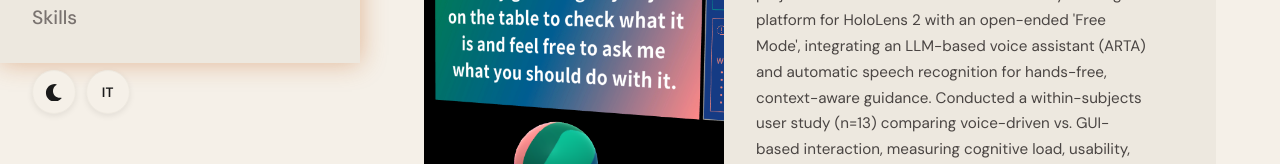
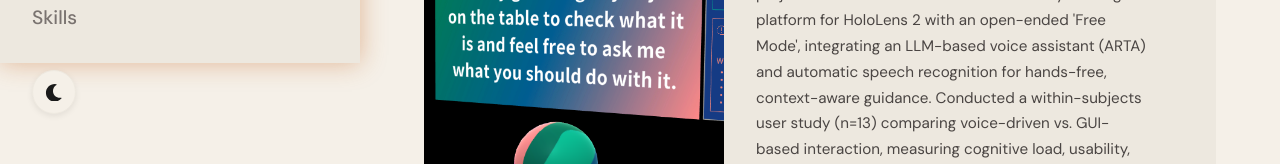
Before and after one commit to GabrielePrinciotta98/portfolio, a React (Vite) app: page / in a window 1280 px wide. Shown: the part 737-901 px from the top of the page. Built offline with nearby package versions, Linux system fonts and the light colour scheme.

Commit message:
commented out language toggle

```diff
--- a/src/components/NavBar.tsx
+++ b/src/components/NavBar.tsx
@@ -4,7 +4,7 @@ import { useState, type JSX } from "react";
 import { contactData, navLinks } from "../data";
 
 import { FaGithub, FaLinkedin, FaPhone } from 'react-icons/fa'
-import { FaSun, FaMoon, FaGlobe } from "react-icons/fa"
+import { FaSun, FaMoon } from "react-icons/fa"
 import { MdEmail } from 'react-icons/md'
 import { FaDownload } from 'react-icons/fa'
 import { cvUrl } from '../data'
@@ -78,13 +78,13 @@ export default function NavBar({ isDark, onThemeToggle }: NavBarProps) {
                 >
                     {isDark ? <FaSun /> : <FaMoon />}
                 </button>
-                <button
+                {/* <button
                     className="navbar__toggle navbar__toggle--lang"
                     title={isItalian ? "Switch to English" : "Passa all'Italiano"}
                     onClick={() => setIsItalian(!isItalian)}
                 >
                     {isItalian ? "EN" : "IT"}
-                </button>
+                </button> */}
             </div>
         </aside>
     )
```
